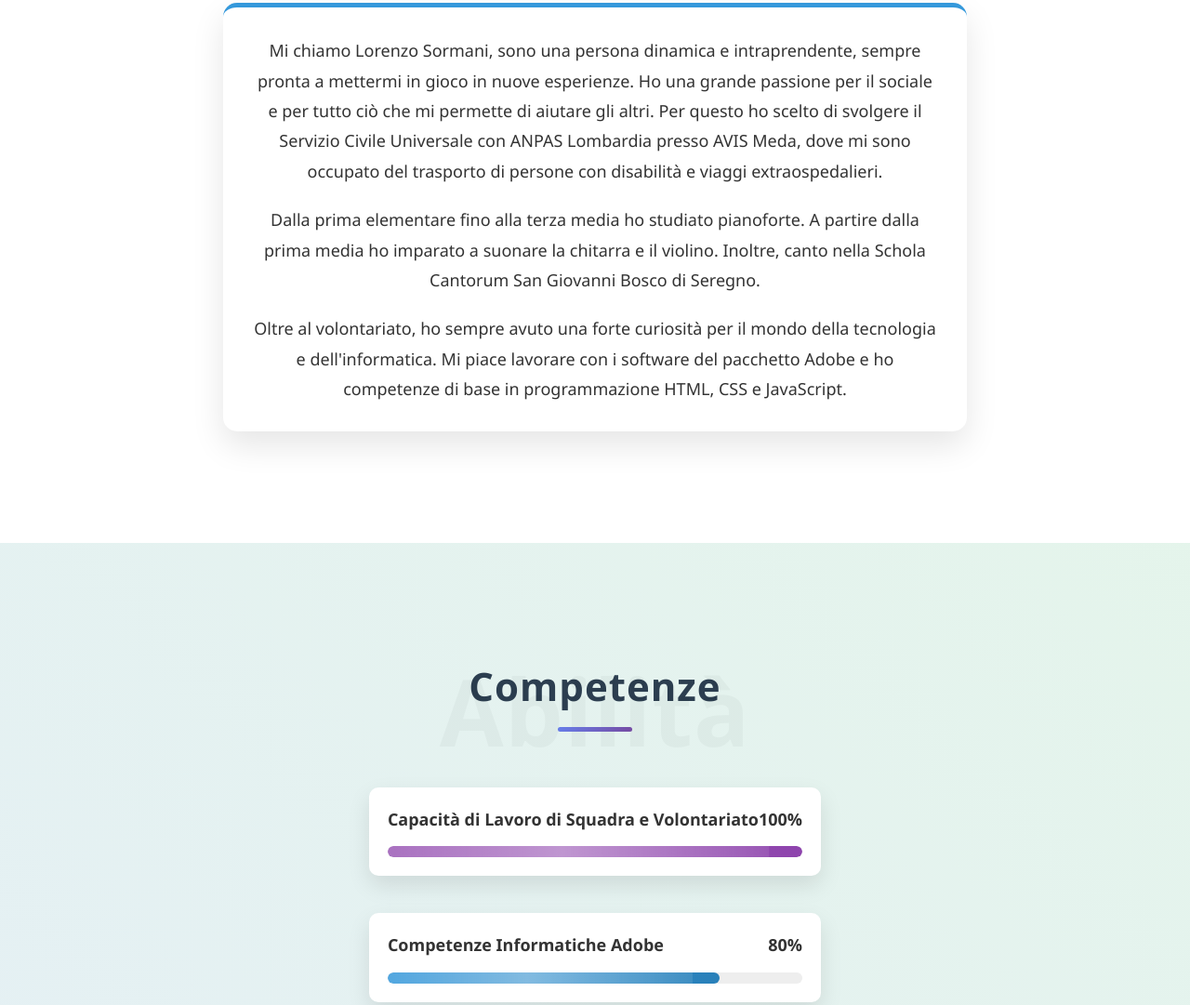
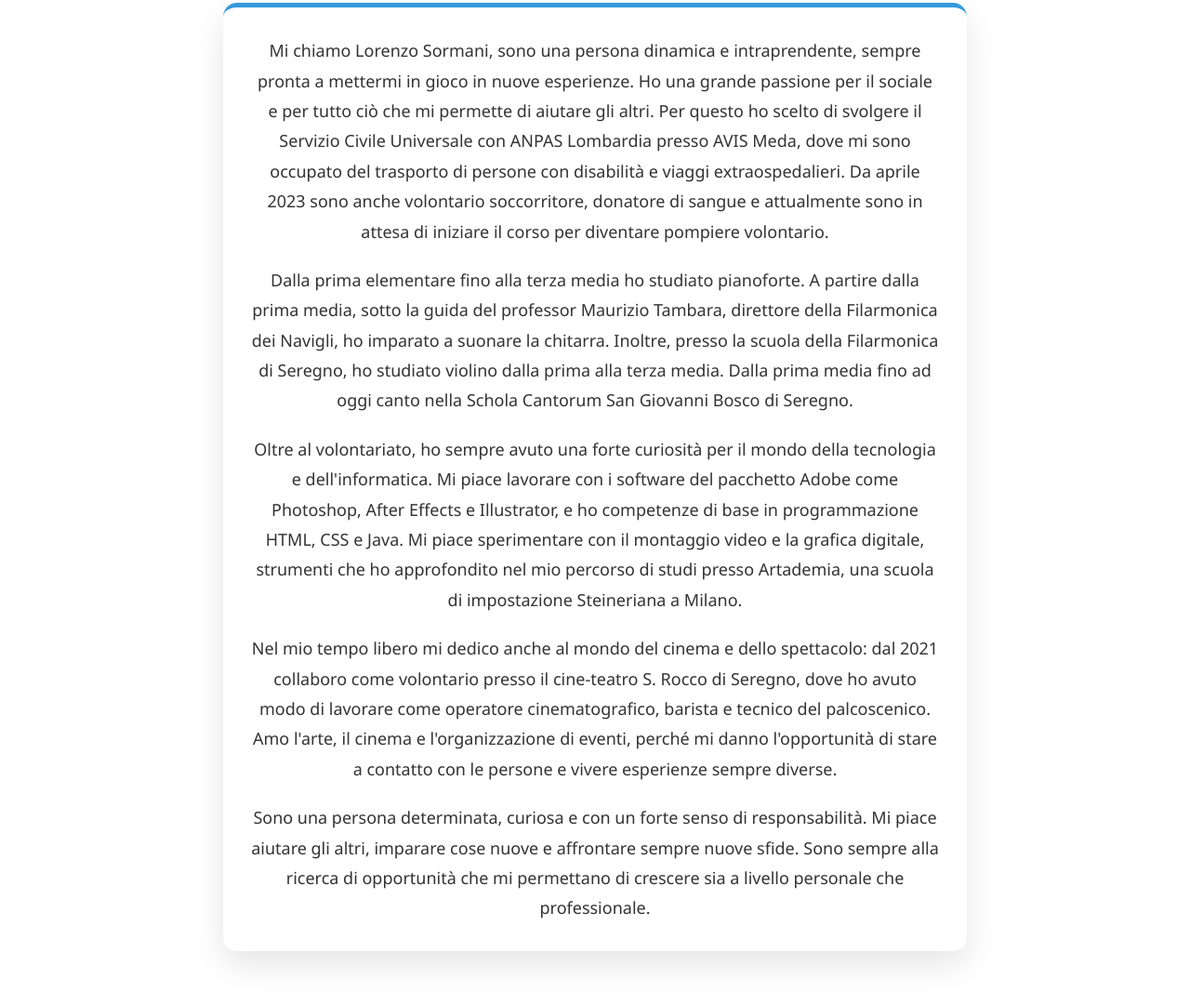
Before and after one commit to sormanilorenzo/curriculum-vitae-lorenzo, a plain HTML site: page index.html in a window 1280 px wide. Shown: the part 1059-2140 px from the top of the page at 93% size. Drawn offline with Linux system fonts and the light colour scheme.

Commit message:
Update index.html

```diff
--- a/index.html
+++ b/index.html
@@ -1106,9 +1106,11 @@
         <div class="container">
             <h2 class="section-title" data-text="Biografia">Chi Sono</h2>
             <div class="about-content">
-                <p>Mi chiamo Lorenzo Sormani, sono una persona dinamica e intraprendente, sempre pronta a mettermi in gioco in nuove esperienze. Ho una grande passione per il sociale e per tutto ciò che mi permette di aiutare gli altri. Per questo ho scelto di svolgere il Servizio Civile Universale con ANPAS Lombardia presso AVIS Meda, dove mi sono occupato del trasporto di persone con disabilità e viaggi extraospedalieri.</p>
-                <p style="margin-top: 20px;">Dalla prima elementare fino alla terza media ho studiato pianoforte. A partire dalla prima media ho imparato a suonare la chitarra e il violino. Inoltre, canto nella Schola Cantorum San Giovanni Bosco di Seregno.</p>
-                <p style="margin-top: 20px;">Oltre al volontariato, ho sempre avuto una forte curiosità per il mondo della tecnologia e dell'informatica. Mi piace lavorare con i software del pacchetto Adobe e ho competenze di base in programmazione HTML, CSS e JavaScript.</p>
+                <p>Mi chiamo Lorenzo Sormani, sono una persona dinamica e intraprendente, sempre pronta a mettermi in gioco in nuove esperienze. Ho una grande passione per il sociale e per tutto ciò che mi permette di aiutare gli altri. Per questo ho scelto di svolgere il Servizio Civile Universale con ANPAS Lombardia presso AVIS Meda, dove mi sono occupato del trasporto di persone con disabilità e viaggi extraospedalieri. Da aprile 2023 sono anche volontario soccorritore, donatore di sangue e attualmente sono in attesa di iniziare il corso per diventare pompiere volontario.</p>
+                <p style="margin-top: 20px;">Dalla prima elementare fino alla terza media ho studiato pianoforte. A partire dalla prima media, sotto la guida del professor Maurizio Tambara, direttore della Filarmonica dei Navigli, ho imparato a suonare la chitarra. Inoltre, presso la scuola della Filarmonica di Seregno, ho studiato violino dalla prima alla terza media. Dalla prima media fino ad oggi canto nella Schola Cantorum San Giovanni Bosco di Seregno.</p>
+                <p style="margin-top: 20px;">Oltre al volontariato, ho sempre avuto una forte curiosità per il mondo della tecnologia e dell'informatica. Mi piace lavorare con i software del pacchetto Adobe come Photoshop, After Effects e Illustrator, e ho competenze di base in programmazione HTML, CSS e Java. Mi piace sperimentare con il montaggio video e la grafica digitale, strumenti che ho approfondito nel mio percorso di studi presso Artademia, una scuola di impostazione Steineriana a Milano.</p>
+                <p style="margin-top: 20px;">Nel mio tempo libero mi dedico anche al mondo del cinema e dello spettacolo: dal 2021 collaboro come volontario presso il cine-teatro S. Rocco di Seregno, dove ho avuto modo di lavorare come operatore cinematografico, barista e tecnico del palcoscenico. Amo l'arte, il cinema e l'organizzazione di eventi, perché mi danno l'opportunità di stare a contatto con le persone e vivere esperienze sempre diverse.</p>
+                <p style="margin-top: 20px;">Sono una persona determinata, curiosa e con un forte senso di responsabilità. Mi piace aiutare gli altri, imparare cose nuove e affrontare sempre nuove sfide. Sono sempre alla ricerca di opportunità che mi permettano di crescere sia a livello personale che professionale.</p>
             </div>
         </div>
     </section>
```
